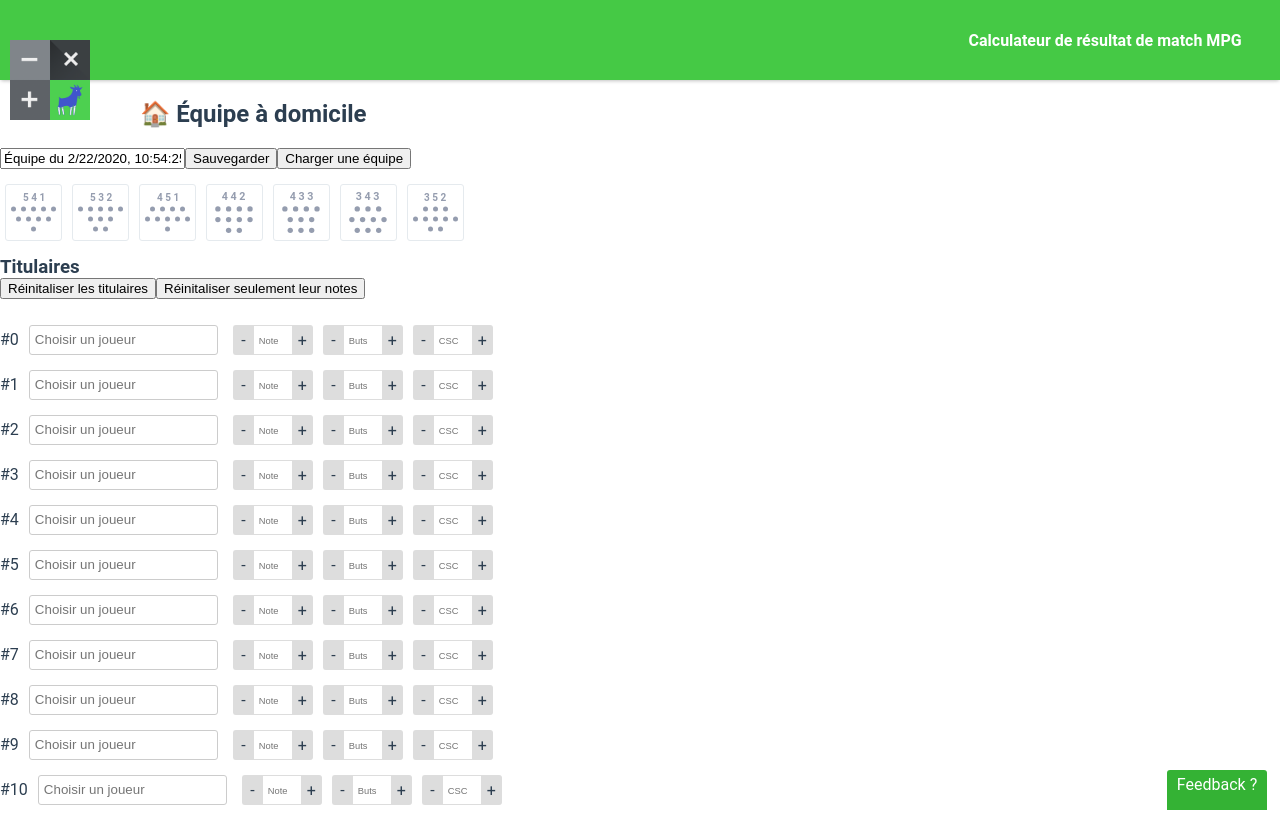
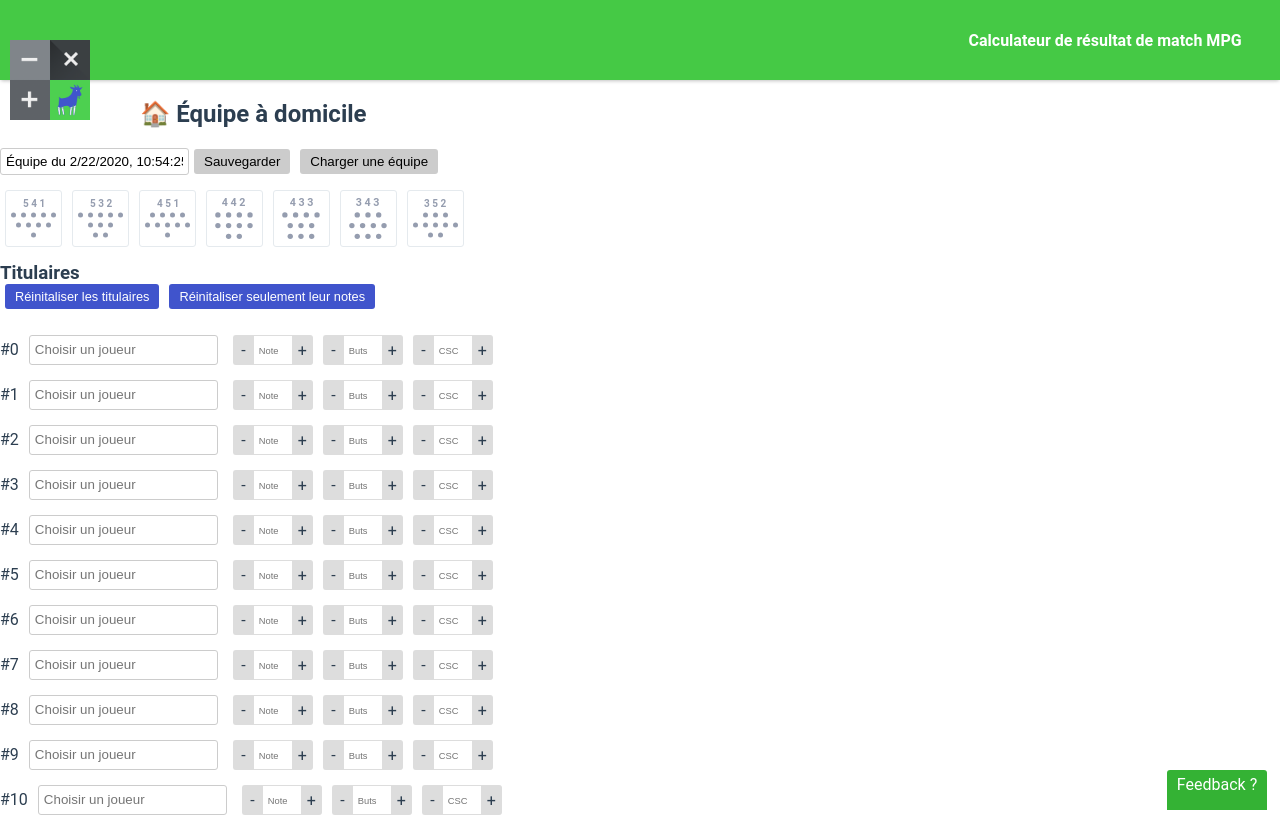
Before and after one commit to MuyBien/test-vue-js-repo, a Vue app: page / in a window 1280 px wide. Shown: the top 817 px of the page. Built offline with nearby package versions, Linux system fonts and the light colour scheme.

Commit message:
Améliore le style des boutons et inputs

```diff
--- a/src/components/MPGTeam.vue
+++ b/src/components/MPGTeam.vue
@@ -345,6 +345,20 @@ export default {
 
 <!-- Add "scoped" attribute to limit CSS to this component only -->
 <style scoped lang="scss">
+    button {
+        margin: 0 5px;
+        border: none;
+        background-color: #4054cc;
+        padding: 5px 10px;
+        outline: none;
+        border-radius: 3px;
+        color: #fff;
+        font-size: .8rem;
+        cursor: pointer;
+    }
+    button:hover {
+        background-color: #4460a0;
+    }
     .team {
         display: flex;
         flex-direction: column;
--- a/src/components/TeamSave.vue
+++ b/src/components/TeamSave.vue
@@ -144,6 +144,23 @@ export default {
 </script>
 
 <style scoped lang="scss">
+button {
+    background: #ccc;
+    border: 0;
+    padding: 5px 10px;
+    border-radius: 3px;
+    margin: 0 5px;
+    cursor: pointer;
+    transition: background .3s ease-out;
+    &:hover {
+        background: #ddd;
+    }
+}
+input {
+    border-radius: 3px;
+    border: 1px solid #ccc;
+    padding: 5px;
+}
 .teams-saved {
     padding: 0;
     width: 100%;
```
